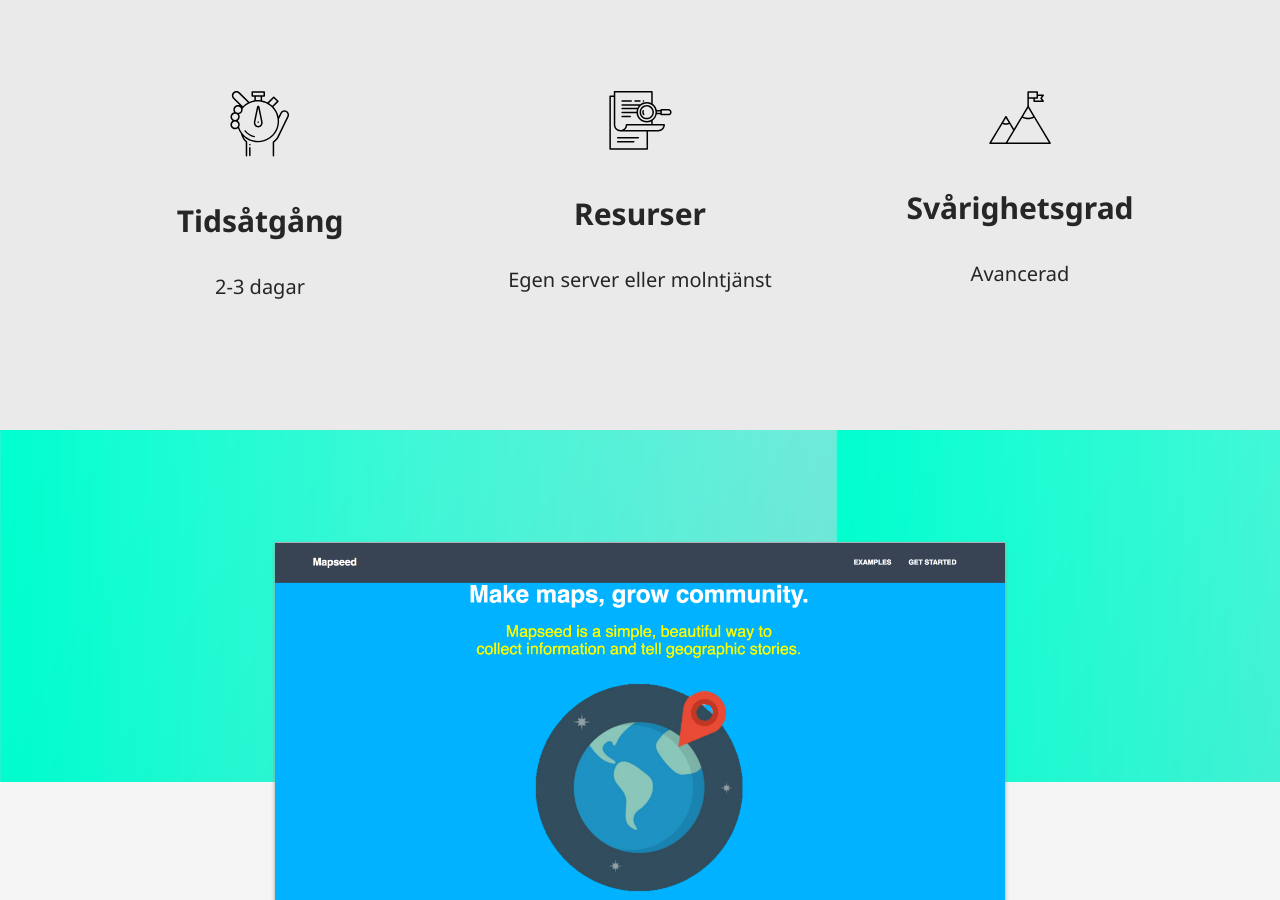
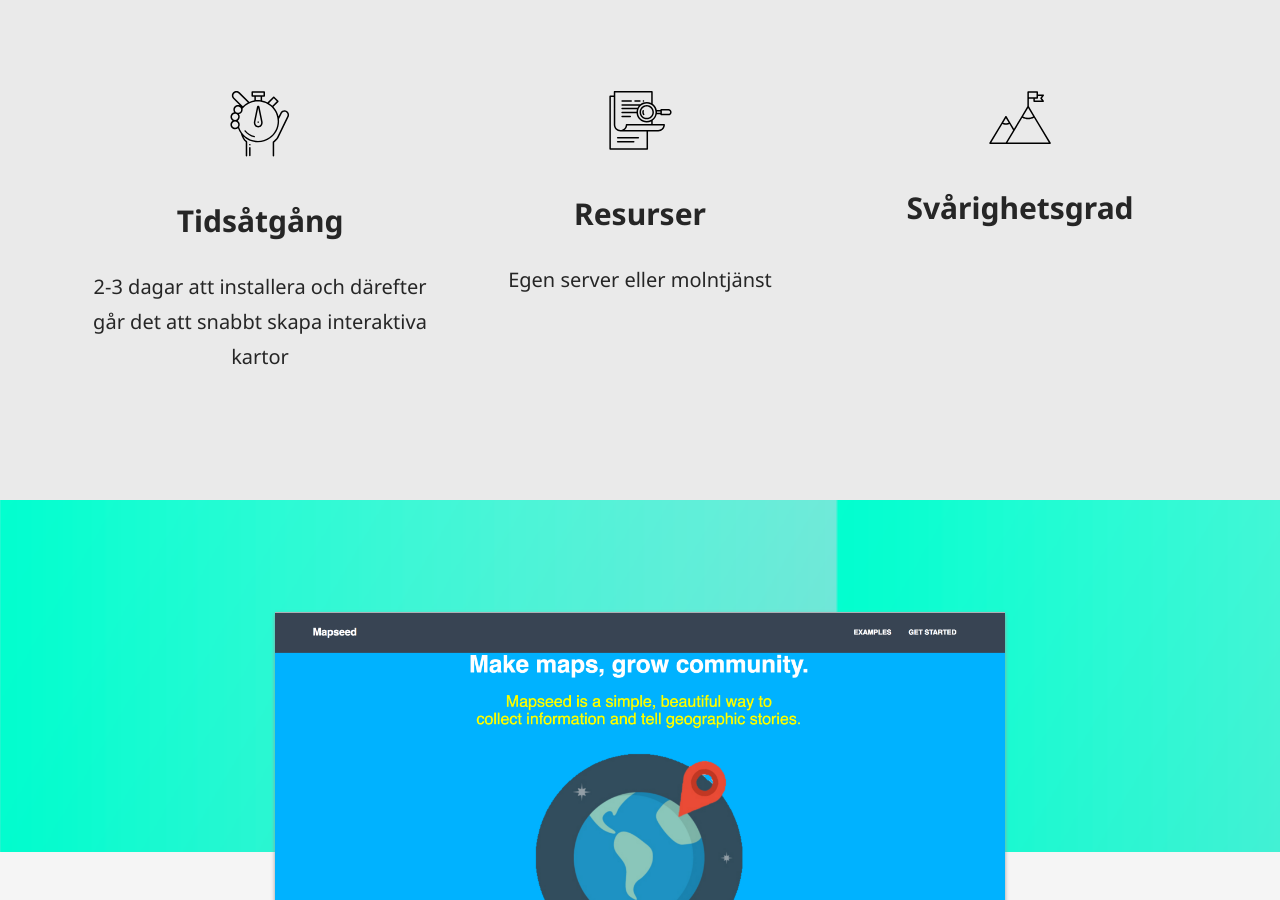
Before and after one commit to digidemlab/demokratiskastader, a Jekyll site: the page built from _posts/2017-10-10-mapseed.md, in a window 1280 px wide and 900 px high, scrolled down 569 px. Built offline with Jekyll 4.4.1, drawn with Linux system fonts in a browser that asks for light colours.

Commit message:
Updated Mapseed

```diff
--- a/_posts/2017-10-10-mapseed.md
+++ b/_posts/2017-10-10-mapseed.md
@@ -7,9 +7,9 @@ excerpt: Kartverktyg för att samla feedback och idéer från invånare om deras
 ingress-text: 'Mapseed är ett öppet kartverktyg som hjälper er att tillsammans med
   invånare samla input och visualisera tankar kring omgivningen  '
 image: "/uploads/Sk%C3%A4rmavbild%202018-05-09%20kl.%2014.08.04.png"
-time: 2-3 dagar
+time: '2-3 dagar att installera och därefter går det att snabbt skapa interaktiva
+  kartor '
 costs: Egen server eller molntjänst
-difficulty: Avancerad
 readmore:
 - headline: Case
   links:
```
